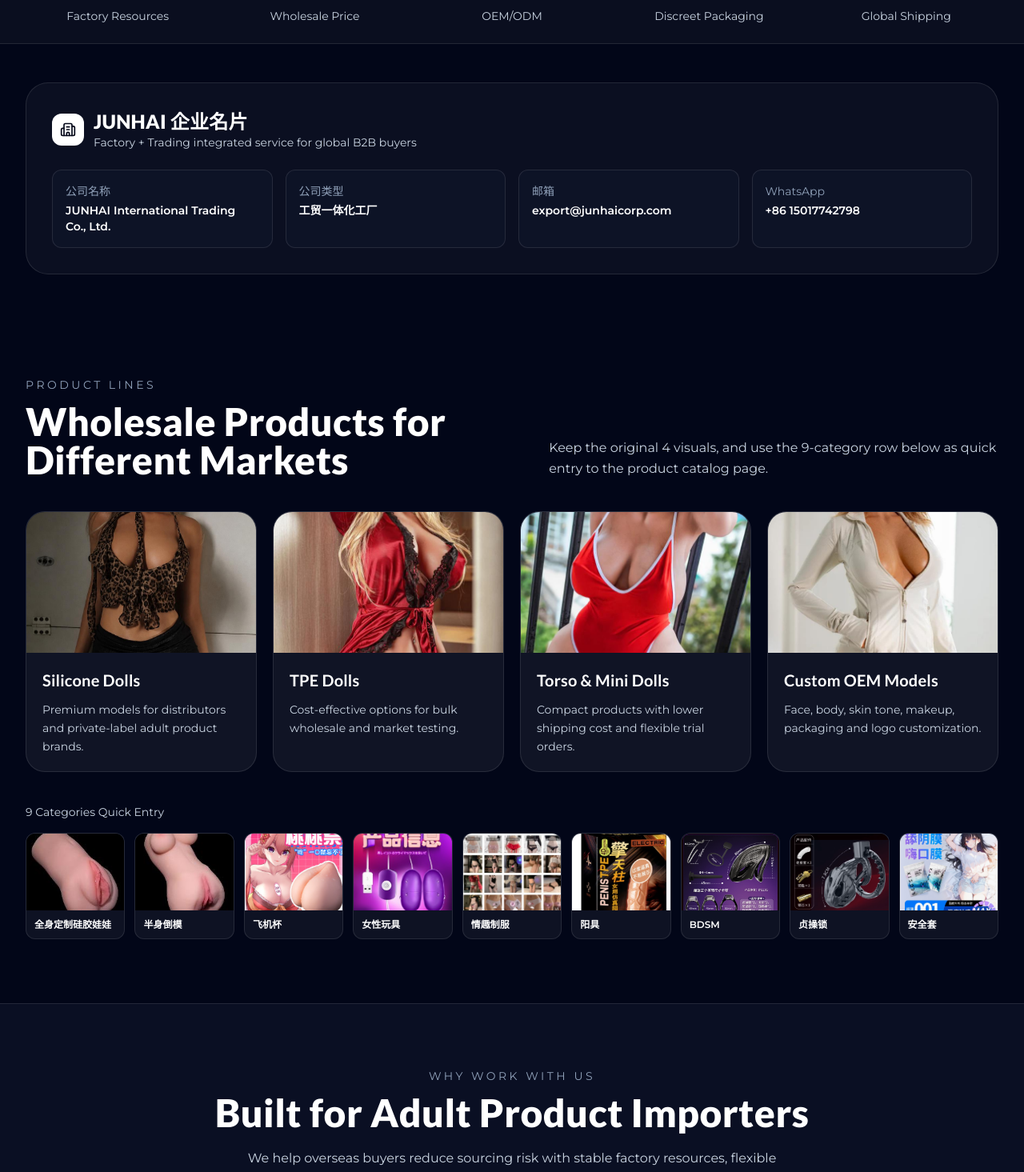
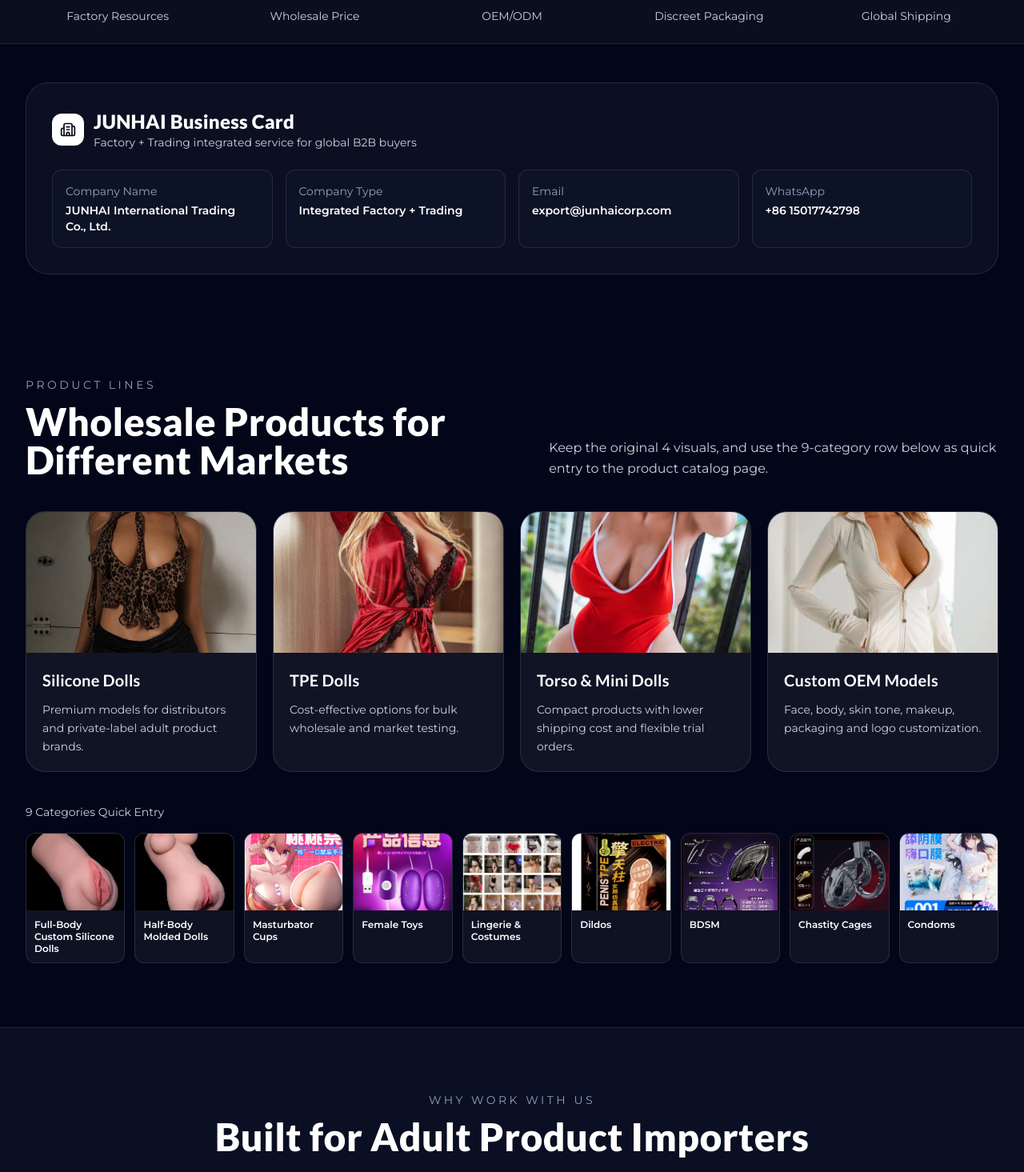
Before and after one commit to blueflypenguin/junhai-website, a Next.js app: page / in a window 1280 px wide. Shown: the part 920-2385 px from the top of the page at 80% size. Built offline with nearby package versions, Linux system fonts and the light colour scheme.

Commit message:
feat: 增强首页功能，支持多语言切换和产品信息本地化

```diff
--- a/app/page.tsx
+++ b/app/page.tsx
@@ -1,6 +1,6 @@
 'use client';
 
-import React from 'react';
+import React, { useEffect, useState } from 'react';
 import Link from 'next/link';
 import {
   ArrowRight,
@@ -19,7 +19,7 @@ import {
   PlayCircle,
 } from 'lucide-react';
 import { siteConfig } from '../src/config/site';
-import LanguageSwitcher from '../src/components/LanguageSwitcher';
+import LanguageSwitcher, { getBrowserLanguage, SiteLanguage } from '../src/components/LanguageSwitcher';
 import catalogProducts from '../src/data/catalogProducts.json';
 
 type CatalogProduct = {
@@ -91,26 +91,67 @@ const categoryCards = [
 
 const legacyProductVisuals = [
   {
-    title: 'Silicone Dolls',
-    desc: 'Premium models for distributors and private-label adult product brands.',
+    titleEn: 'Silicone Dolls',
+    titleZh: '硅胶娃娃',
+    descEn: 'Premium models for distributors and private-label adult product brands.',
+    descZh: '面向分销商与品牌客户的高品质产品。',
     visual: '/images/docx-template/image4.png',
   },
   {
-    title: 'TPE Dolls',
-    desc: 'Cost-effective options for bulk wholesale and market testing.',
+    titleEn: 'TPE Dolls',
+    titleZh: 'TPE 娃娃',
+    descEn: 'Cost-effective options for bulk wholesale and market testing.',
+    descZh: '适合批量采购与市场测试的高性价比选项。',
     visual: '/images/docx-template/image5.png',
   },
   {
-    title: 'Torso & Mini Dolls',
-    desc: 'Compact products with lower shipping cost and flexible trial orders.',
+    titleEn: 'Torso & Mini Dolls',
+    titleZh: '半身与迷你款',
+    descEn: 'Compact products with lower shipping cost and flexible trial orders.',
+    descZh: '体积更小、运费更低，适合灵活试单。',
     visual: '/images/docx-template/image6.png',
   },
   {
-    title: 'Custom OEM Models',
-    desc: 'Face, body, skin tone, makeup, packaging and logo customization.',
+    titleEn: 'Custom OEM Models',
+    titleZh: 'OEM 定制款',
+    descEn: 'Face, body, skin tone, makeup, packaging and logo customization.',
+    descZh: '支持脸型、体型、肤色、妆容、包装与 logo 定制。',
     visual: '/images/docx-template/image7.png',
   },
 ];
+
+const homeCopy = {
+  en: {
+    topLineLeft: 'B2B wholesale supply for importers, distributors and private-label adult product brands.',
+    topLineRight: 'Fast quote · OEM/ODM · Discreet global shipping',
+    companyCardTitle: 'JUNHAI Business Card',
+    companyCardSub: 'Factory + Trading integrated service for global B2B buyers',
+    companyName: 'Company Name',
+    companyType: 'Company Type',
+    companyTypeValue: 'Integrated Factory + Trading',
+    email: 'Email',
+    whatsapp: 'WhatsApp',
+    productLinesTag: 'Product Lines',
+    productLinesTitle: 'Wholesale Products for Different Markets',
+    productLinesDesc: 'Keep the original 4 visuals, and use the 9-category row below as quick entry to the product catalog page.',
+    quickEntry: '9 Categories Quick Entry',
+  },
+  zh: {
+    topLineLeft: '面向进口商、分销商和品牌客户的 B2B 批发供应。',
+    topLineRight: '快速报价 · OEM/ODM · 隐私物流',
+    companyCardTitle: 'JUNHAI 企业名片',
+    companyCardSub: '工厂 + 外贸一体化服务，面向全球 B2B 买家',
+    companyName: '公司名称',
+    companyType: '公司类型',
+    companyTypeValue: '工贸一体化工厂',
+    email: '邮箱',
+    whatsapp: 'WhatsApp',
+    productLinesTag: '产品线',
+    productLinesTitle: '面向不同市场的批发产品',
+    productLinesDesc: '保留上方 4 张主图，下方 9 分类入口用于快速跳转产品目录。',
+    quickEntry: '9 大分类快速入口',
+  },
+};
 
 const categoryToZh: Record<string, string> = {
   'full-body-silicone-dolls': '全身定制硅胶娃娃',
@@ -209,8 +250,32 @@ const faq = [
 ];
 
 export default function Home() {
+  const [lang, setLang] = useState<SiteLanguage>('en');
+  const [previewImage, setPreviewImage] = useState<{ src: string; alt: string } | null>(null);
   const whatsappHref = `https://wa.me/${siteConfig.contact.whatsapp.replace(/[^\d]/g, '')}`;
   const catalogItems = catalogProducts as CatalogProduct[];
+  const t = homeCopy[lang];
+
+  useEffect(() => {
+    setLang(getBrowserLanguage());
+
+    const onLangChange = (event: Event) => {
+      const next = (event as CustomEvent<SiteLanguage>).detail;
+      if (next) setLang(next);
+    };
+
+    window.addEventListener('site-language-change', onLangChange as EventListener);
+    return () => window.removeEventListener('site-language-change', onLangChange as EventListener);
+  }, []);
+
+  useEffect(() => {
+    const onEsc = (event: KeyboardEvent) => {
+      if (event.key === 'Escape') setPreviewImage(null);
+    };
+
+    window.addEventListener('keydown', onEsc);
+    return () => window.removeEventListener('keydown', onEsc);
+  }, []);
 
   const categoryCover: Record<string, string> = {};
   for (const card of categoryCards) {
@@ -222,8 +287,8 @@ export default function Home() {
     <div className="min-h-screen bg-slate-950 text-white">
       <div className="border-b border-white/10 bg-slate-900/80 text-xs md:text-sm text-slate-300">
         <div className="max-w-7xl mx-auto px-4 md:px-8 py-2 flex flex-col md:flex-row gap-2 md:items-center md:justify-between">
-          <span>B2B wholesale supply for importers, distributors and private-label adult product brands.</span>
-          <span className="text-slate-400">Fast quote · OEM/ODM · Discreet global shipping</span>
+          <span>{t.topLineLeft}</span>
+          <span className="text-slate-400">{t.topLineRight}</span>
         </div>
       </div>
 
@@ -331,25 +396,25 @@ export default function Home() {
               <Building2 size={20} />
             </div>
             <div>
-              <h2 className="text-2xl font-black">JUNHAI 企业名片</h2>
-              <p className="text-sm text-slate-300">Factory + Trading integrated service for global B2B buyers</p>
+              <h2 className="text-2xl font-black">{t.companyCardTitle}</h2>
+              <p className="text-sm text-slate-300">{t.companyCardSub}</p>
             </div>
           </div>
           <div className="grid md:grid-cols-2 lg:grid-cols-4 gap-4 text-sm">
             <div className="rounded-xl border border-white/10 bg-slate-900/60 p-4">
-              <p className="text-slate-400">公司名称</p>
+              <p className="text-slate-400">{t.companyName}</p>
               <p className="mt-1 font-semibold">{siteConfig.company.name}</p>
             </div>
             <div className="rounded-xl border border-white/10 bg-slate-900/60 p-4">
-              <p className="text-slate-400">公司类型</p>
-              <p className="mt-1 font-semibold">工贸一体化工厂</p>
+              <p className="text-slate-400">{t.companyType}</p>
+              <p className="mt-1 font-semibold">{t.companyTypeValue}</p>
             </div>
             <div className="rounded-xl border border-white/10 bg-slate-900/60 p-4">
-              <p className="text-slate-400">邮箱</p>
+              <p className="text-slate-400">{t.email}</p>
               <p className="mt-1 font-semibold">{siteConfig.contact.email}</p>
             </div>
             <div className="rounded-xl border border-white/10 bg-slate-900/60 p-4">
-              <p className="text-slate-400">WhatsApp</p>
+              <p className="text-slate-400">{t.whatsapp}</p>
               <p className="mt-1 font-semibold">{siteConfig.contact.whatsapp}</p>
             </div>
           </div>
@@ -359,38 +424,38 @@ export default function Home() {
       <section id="products" className="max-w-7xl mx-auto px-4 md:px-8 py-20">
         <div className="flex flex-col md:flex-row md:items-end md:justify-between gap-6 mb-10">
           <div>
-            <p className="text-sm uppercase tracking-[0.25em] text-slate-400">Product Lines</p>
-            <h2 className="mt-3 text-3xl md:text-5xl font-black">Wholesale Products for Different Markets</h2>
+            <p className="text-sm uppercase tracking-[0.25em] text-slate-400">{t.productLinesTag}</p>
+            <h2 className="mt-3 text-3xl md:text-5xl font-black">{t.productLinesTitle}</h2>
           </div>
           <p className="text-slate-300 max-w-xl leading-relaxed">
-            Keep the original 4 visuals, and use the 9-category row below as quick entry to the product catalog page.
+            {t.productLinesDesc}
           </p>
         </div>
         <div className="grid md:grid-cols-2 lg:grid-cols-4 gap-5">
           {legacyProductVisuals.map((item) => (
-            <div key={item.title} className="rounded-[1.5rem] bg-white/[0.06] border border-white/10 overflow-hidden hover:bg-white/[0.09] transition">
+            <div key={item.titleEn} className="rounded-[1.5rem] bg-white/[0.06] border border-white/10 overflow-hidden hover:bg-white/[0.09] transition">
               <div className="h-44">
-                <img src={item.visual} alt={item.title} className="h-full w-full object-cover" />
+                <img src={item.visual} alt={lang === 'zh' ? item.titleZh : item.titleEn} className="h-full w-full object-cover" />
               </div>
               <div className="p-5">
-                <h3 className="text-xl font-bold">{item.title}</h3>
-                <p className="mt-3 text-sm text-slate-300 leading-relaxed">{item.desc}</p>
+                <h3 className="text-xl font-bold">{lang === 'zh' ? item.titleZh : item.titleEn}</h3>
+                <p className="mt-3 text-sm text-slate-300 leading-relaxed">{lang === 'zh' ? item.descZh : item.descEn}</p>
               </div>
             </div>
           ))}
         </div>
 
         <div className="mt-10">
-          <p className="text-sm text-slate-300 mb-4">9 Categories Quick Entry</p>
+          <p className="text-sm text-slate-300 mb-4">{t.quickEntry}</p>
           <div className="grid grid-cols-3 md:grid-cols-5 lg:grid-cols-9 gap-3">
           {categoryCards.map((cat) => (
             <div key={cat.slug} className="rounded-xl bg-white/[0.05] border border-white/10 overflow-hidden hover:bg-white/[0.09] transition">
               <Link href={`/products?category=${cat.slug}`} className="block h-24">
-                <img src={categoryCover[cat.slug]} alt={cat.titleZh} className="h-full w-full object-cover" />
+                <img src={categoryCover[cat.slug]} alt={lang === 'zh' ? cat.titleZh : cat.titleEn} className="h-full w-full object-cover" />
               </Link>
               <div className="p-2.5">
                 <Link href={`/products?category=${cat.slug}`} className="text-xs font-semibold leading-tight hover:underline line-clamp-2 block">
-                  {cat.titleZh}
+                  {lang === 'zh' ? cat.titleZh : cat.titleEn}
                 </Link>
               </div>
             </div>
@@ -652,18 +717,48 @@ export default function Home() {
             <div className="grid sm:grid-cols-2 gap-5">
               <div>
                 <p className="text-xs font-semibold uppercase tracking-wide text-slate-500 mb-2">WhatsApp QR Code</p>
-                <div className="w-full max-w-[280px] aspect-square rounded-xl border border-slate-300 bg-white p-2">
+                <button
+                  type="button"
+                  onClick={() => setPreviewImage({ src: '/branding/whatsapp-qr.jpg', alt: 'WhatsApp QR Code' })}
+                  className="w-full max-w-[280px] aspect-square rounded-xl border border-slate-300 bg-white p-2 cursor-zoom-in"
+                >
                   <img src="/branding/whatsapp-qr.jpg" alt="WhatsApp QR Code" className="w-full h-full object-contain" />
-                </div>
+                </button>
               </div>
               <div>
                 <p className="text-xs font-semibold uppercase tracking-wide text-slate-500 mb-2">Junhai Business Card</p>
-                <img src="/branding/business-card.png" alt="Junhai Business Card" className="w-full max-w-[320px] rounded-xl border border-slate-300 object-cover" />
+                <button
+                  type="button"
+                  onClick={() => setPreviewImage({ src: '/branding/business-card.png', alt: 'Junhai Business Card' })}
+                  className="w-full max-w-[320px] rounded-xl border border-slate-300 cursor-zoom-in"
+                >
+                  <img src="/branding/business-card.png" alt="Junhai Business Card" className="w-full rounded-xl object-cover" />
+                </button>
               </div>
             </div>
           </div>
         </div>
       </section>
+
+      {previewImage && (
+        <div
+          className="fixed inset-0 z-50 bg-slate-950/85 backdrop-blur-sm flex items-center justify-center p-4"
+          onClick={() => setPreviewImage(null)}
+        >
+          <div className="relative w-full max-w-4xl" onClick={(e) => e.stopPropagation()}>
+            <button
+              type="button"
+              onClick={() => setPreviewImage(null)}
+              className="absolute -top-10 right-0 rounded-full border border-white/30 px-3 py-1.5 text-sm text-white hover:bg-white/10"
+            >
+              Close
+            </button>
+            <div className="rounded-2xl bg-white p-3">
+              <img src={previewImage.src} alt={previewImage.alt} className="w-full max-h-[82vh] object-contain rounded-xl" />
+            </div>
+          </div>
+        </div>
+      )}
 
       <footer className="border-t border-white/10 bg-slate-950">
         <div className="max-w-7xl mx-auto px-4 md:px-8 py-10 flex flex-col md:flex-row gap-6 md:items-center md:justify-between text-sm text-slate-400">
```
